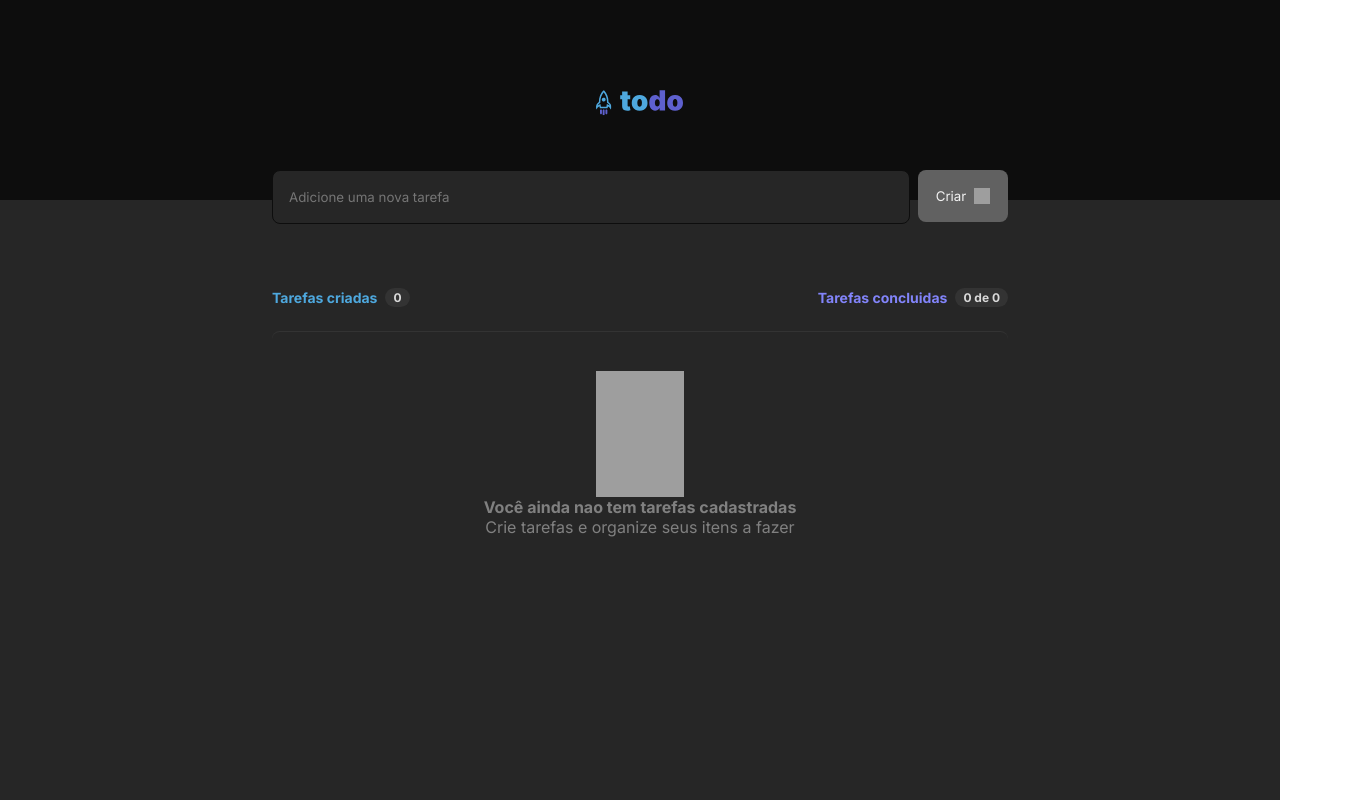
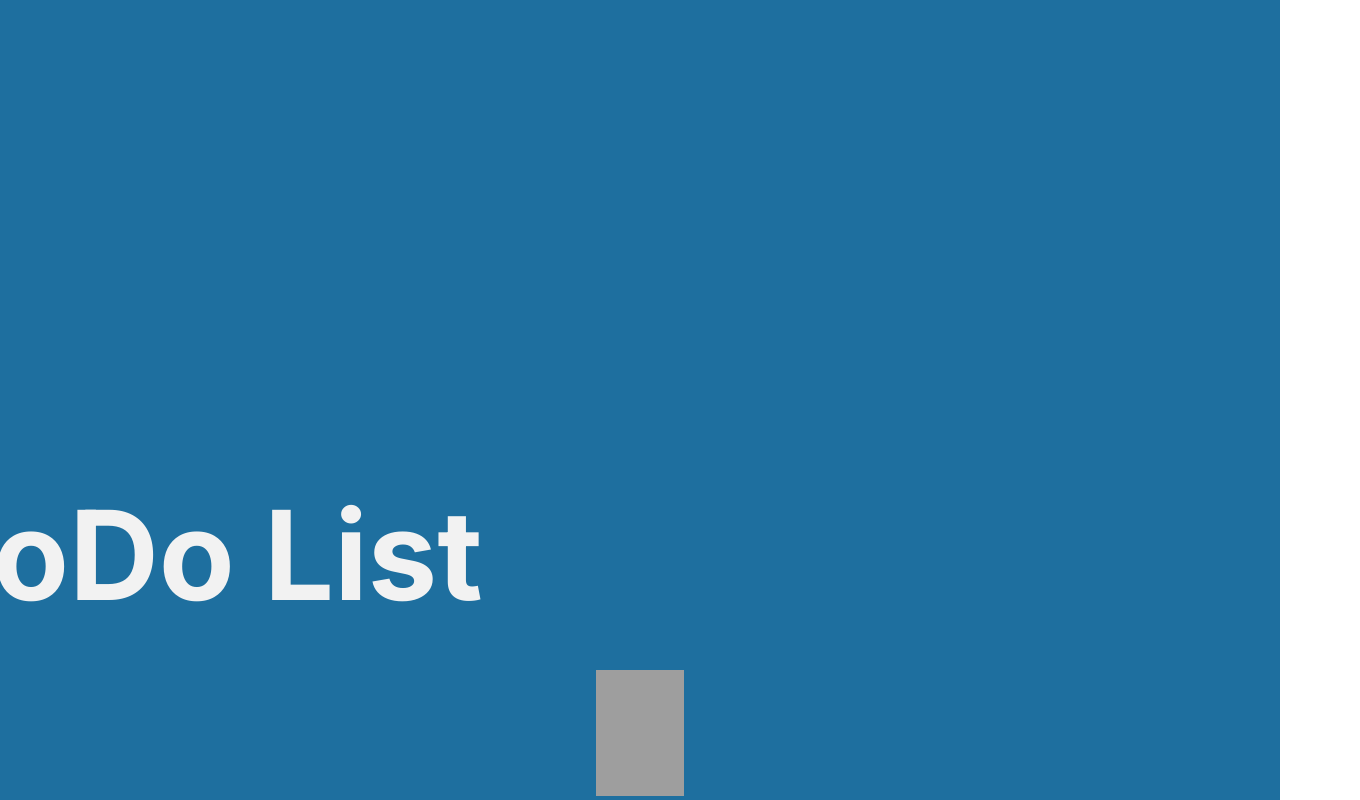
Before and after one commit to Lucaslmp77/ToDo, a React (Vite) app: page / in a window 1280 px wide. Shown: the whole page, 1360 px wide, since content can reach past the window. Built offline with nearby package versions, Linux system fonts and the light colour scheme; data requests are answered from the project's data file; grey boxes are pictures that could not be loaded.

Commit message:
configuração das rotas na main e exclusão dos arquivos app.tsx e app.css

```diff
--- a/src/App.tsx
+++ /dev/null
@@ -1,22 +0,0 @@
-import './App.css'
-
-import { Header } from './components/Header'
-import { Content } from './components/Content'
-import { ToDoContextProvider } from './contexts/ToDo'
-import { ToastProvider } from './contexts/Toast'
-
-function App() {
-
-  return (
-    <>
-      <Header />
-      <ToastProvider>
-        <ToDoContextProvider>
-          <Content />
-        </ToDoContextProvider>
-      </ToastProvider>
-    </>
-  )
-}
-
-export default App
--- a/src/main.tsx
+++ b/src/main.tsx
@@ -1,10 +1,36 @@
 import React from 'react'
 import ReactDOM from 'react-dom/client'
-import App from './App.tsx'
 import './global.css'
+
+import { createBrowserRouter, RouterProvider } from "react-router-dom";
+
+import { Capa } from './routes/Capa';
+import { ErrorNotFound } from './components/ErrorNotFound';
+import ToDo from './routes/ToDo';
+
+const router = createBrowserRouter([
+  {
+    path: "/",
+    element: (
+      <Capa />
+    ),
+    errorElement: (
+      <ErrorNotFound />
+    ),
+  },
+  {
+    path: "/to-do",
+    element: (
+      <ToDo />
+    ),
+    errorElement: (
+      <ErrorNotFound />
+    ),
+  },
+]);
 
 ReactDOM.createRoot(document.getElementById('root') as HTMLElement).render(
   <React.StrictMode>
-    <App />
+    <RouterProvider router={router} />
   </React.StrictMode>,
 )
```
Also changed, not shown: src/App.css (deleted).
